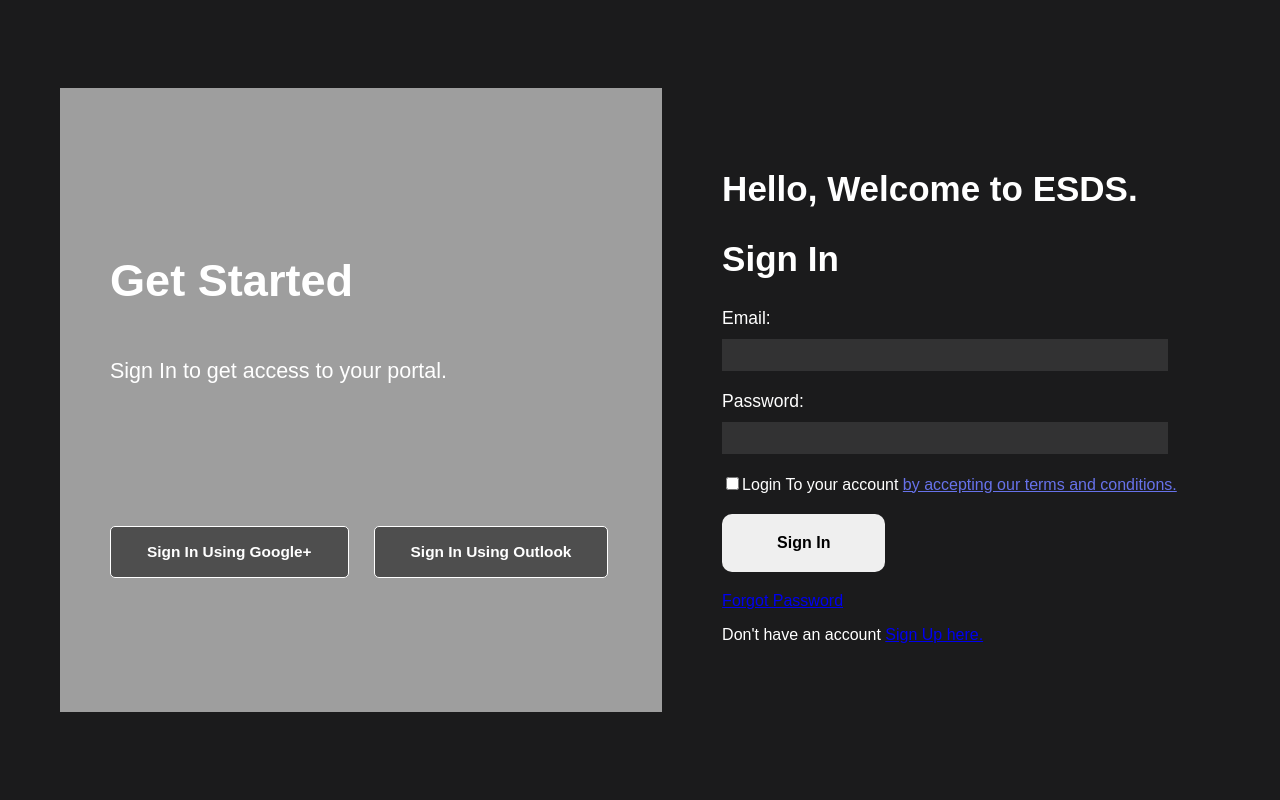
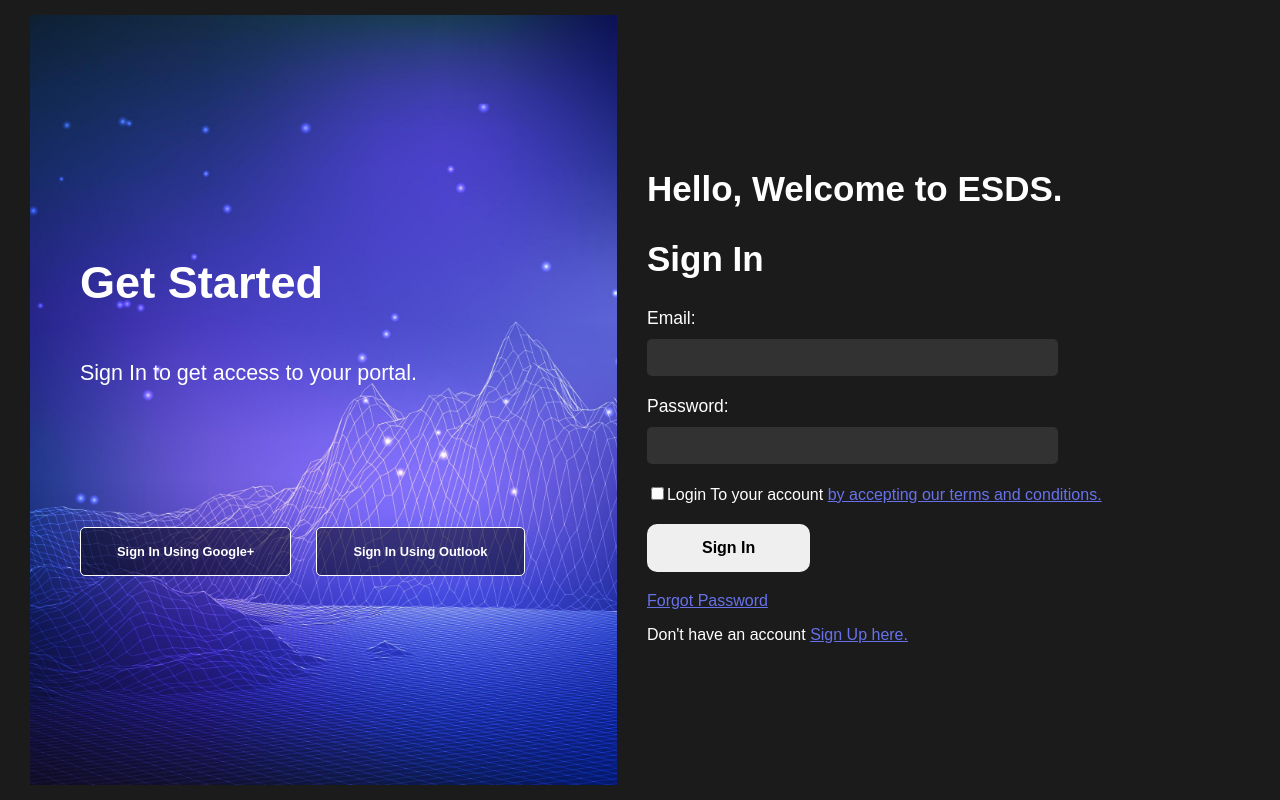
Before and after one commit to AtharvaBadhan/dashboard, a React (Create React App) app: page / in a window 1280 px wide. Built offline with nearby package versions, Linux system fonts and the light colour scheme; a web font is replaced by a local one.

Commit message:
2nd Version

```diff
--- a/src/Components/SignIn/SignIn.css
+++ b/src/Components/SignIn/SignIn.css
@@ -5,6 +5,10 @@
   height: 100%;
   font-family: "Inria Sans", sans-serif;
   background: rgb(27 27 28);
+}
+
+a{
+  color: #6772ea;
 }
 .container {
   display: flex;
@@ -14,7 +18,7 @@
   height: 100vh;
 }
 .signin-container-left {
-  background-image: url(http://localhost:3000/static/media/15000134_5557528.e9fcb957b2af3a95e752.jpg);
+  background-image: url('../../Assets/15000134_5557528.jpg');
   background-size: cover;
   background-position: center;
   color: #fff;
@@ -48,7 +52,7 @@
 .button-google{
 
         padding: 16px 36px;
-        font-size: calc(clamp(0.75rem, 1.342vw - 0.111rem, 1.5rem));
+        font-size: calc(clamp(0.625rem, 1.119vw - 0.092rem, 1.25rem));
         border: 1px solid white;
         background-color: #00000080;
         color: white;
@@ -66,7 +70,7 @@
   flex-direction: column;
   justify-content: center;
 }
-  @media (max-width: 1920px){
+  /* @media (max-width: 1920px){
 
     .signin-container-left {
       margin: 60px;
@@ -115,4 +119,19 @@
 @media (max-width: 767px){}
 @media (max-width: 667px){}
 @media (max-width: 480px){}
+@media (max-width: 360px){} */
+
+@media (max-width: 1280px){
+  .signin-container-left {
+    margin: 15px 30px;
+    height: 90%;
+}
+.heading h2 {
+  width: fit-content;}
+}
+@media (max-width: 1199px){}
+@media (max-width: 991px){}
+@media (max-width: 767px){}
+@media (max-width: 667px){}
+@media (max-width: 480px){}
 @media (max-width: 360px){}
--- a/src/Components/SignIn/SignIn.jsx
+++ b/src/Components/SignIn/SignIn.jsx
@@ -1,9 +1,45 @@
-import React from "react";
+import React, {useState} from "react";
 import './SignIn.css';
 import { Link } from "react-router-dom";
-import backgroundImg from "../../Assets/15000134_5557528.jpg";
+
 
 export default function SignIn(){
+
+  const [formData, setFormData] = useState({});
+  const [errors, setErrors] = useState({});
+
+  const handleChange = (e) => {
+    console.log(e.target)
+    const { name, value } = e.target;
+    setFormData({ ...formData, [name]: value });
+  };
+  const validateForm = () => {
+    const newErrors = {};
+    if (!formData.email) {
+      newErrors.email = "Email is required.";
+    } else if (!/\S+@\S+\.\S+/.test(formData.email)) {
+      newErrors.email = "Email format is invalid.";
+    }
+    if (!formData.password) {
+      newErrors.password = "Password is required.";
+    } else if (formData.password.length < 6) {
+      newErrors.password = "Password must be at least 6 characters.";
+    }
+    setErrors(newErrors);
+    return Object.keys(newErrors).length === 0; // Returns true if no errors
+  };
+
+  const handleSubmit = (e) => {
+    e.preventDefault();
+    if (validateForm()) {
+      // Proceed with signup logic
+      console.log("Form submitted:", formData);
+
+      setErrors({});
+    }
+  };
+
+
     return(
         <div className="container">
             <div className="signin-container-left">
@@ -20,7 +56,7 @@
           <h2>Sign In</h2>
         </div>
             <div className="form-action">
-          <form >
+          <form onSubmit={handleSubmit}>
 
 
             <div className="f-name">
@@ -29,9 +65,10 @@
                 type="email"
                 id="email"
                 name="email"
-
+                value={formData.email}
+                onChange={handleChange}
               />
-
+            {errors.email && <span className="error">{errors.email}</span>}
             </div>
 
             <div className="f-name">
@@ -40,9 +77,10 @@
                 type="password"
                 id="password"
                 name="password"
-
+                value={formData.password}
+                onChange={handleChange}
               />
-
+              {errors.password && <span className="error">{errors.password}</span>}
             </div>
 
             <div className="checkbox-container">
--- a/src/Components/SignUp/SignUp.css
+++ b/src/Components/SignUp/SignUp.css
@@ -59,6 +59,7 @@
 }
 .content h2 {
   font-size: clamp(1.5rem, 1.2609rem + 1.1594vw, 3rem);
+  width: fit-content;
 
   line-height: 34px;
 }
@@ -80,15 +81,18 @@
   flex-direction: column;
   margin-right: 125px;
   margin-bottom: 20px;
+  width: 65%;
 }
 
 .f-name input {
   margin-top: 10px;
-  height: 30px;
+  height: 35px;
   background: #ffffff1a;
   border: none;
   color: #fff;
+  border-radius: 5px;
 }
+
 .f-name input::placeholder {
   color: #ffffff66; /* Placeholder text color */
 }
@@ -119,7 +123,7 @@
   margin-bottom: 20px;
 }
 .submit-button button {
-  padding: 20px 55px;
+  padding: 15px 55px;
   font-size: 16px;
   font-weight: 600;
   cursor: pointer;
```
